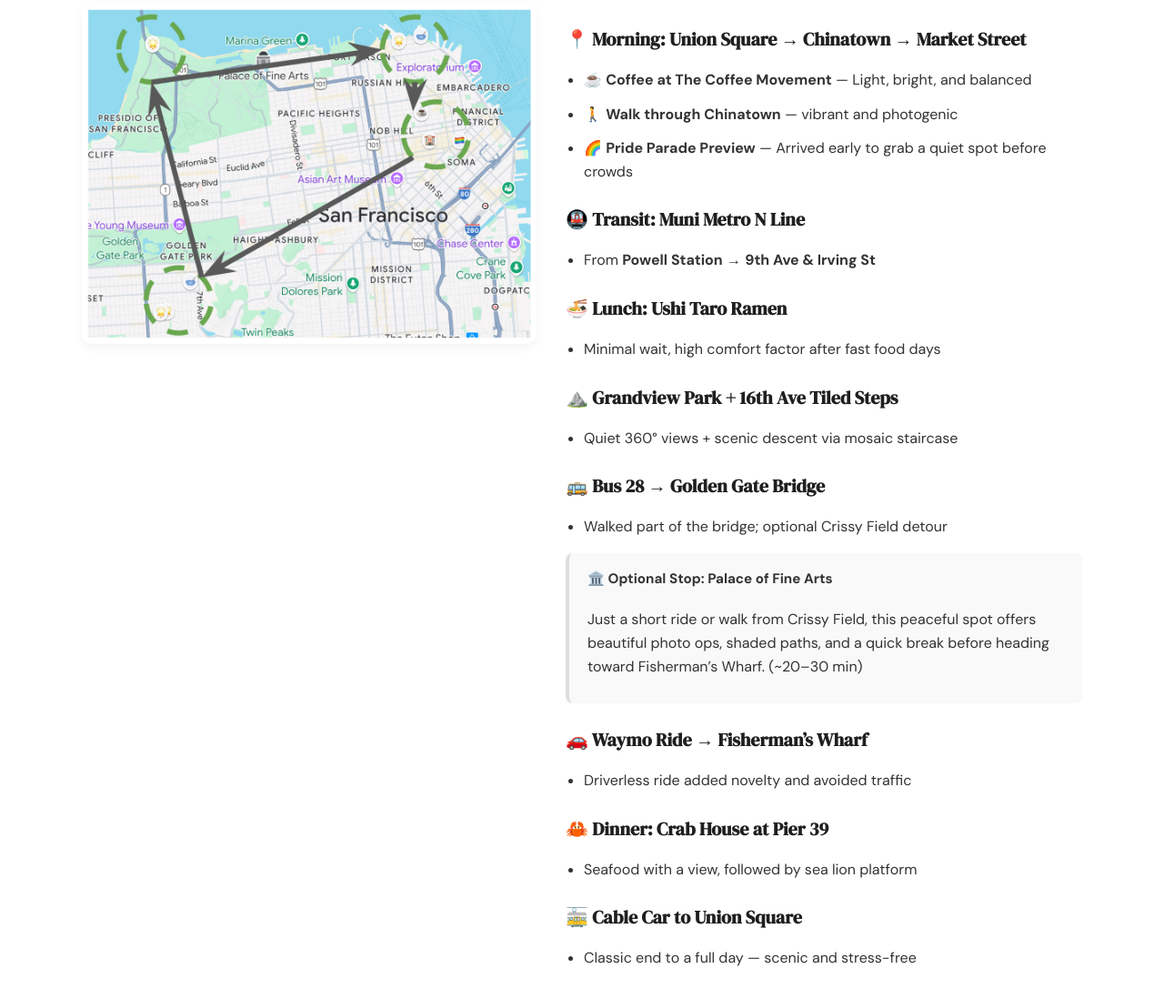
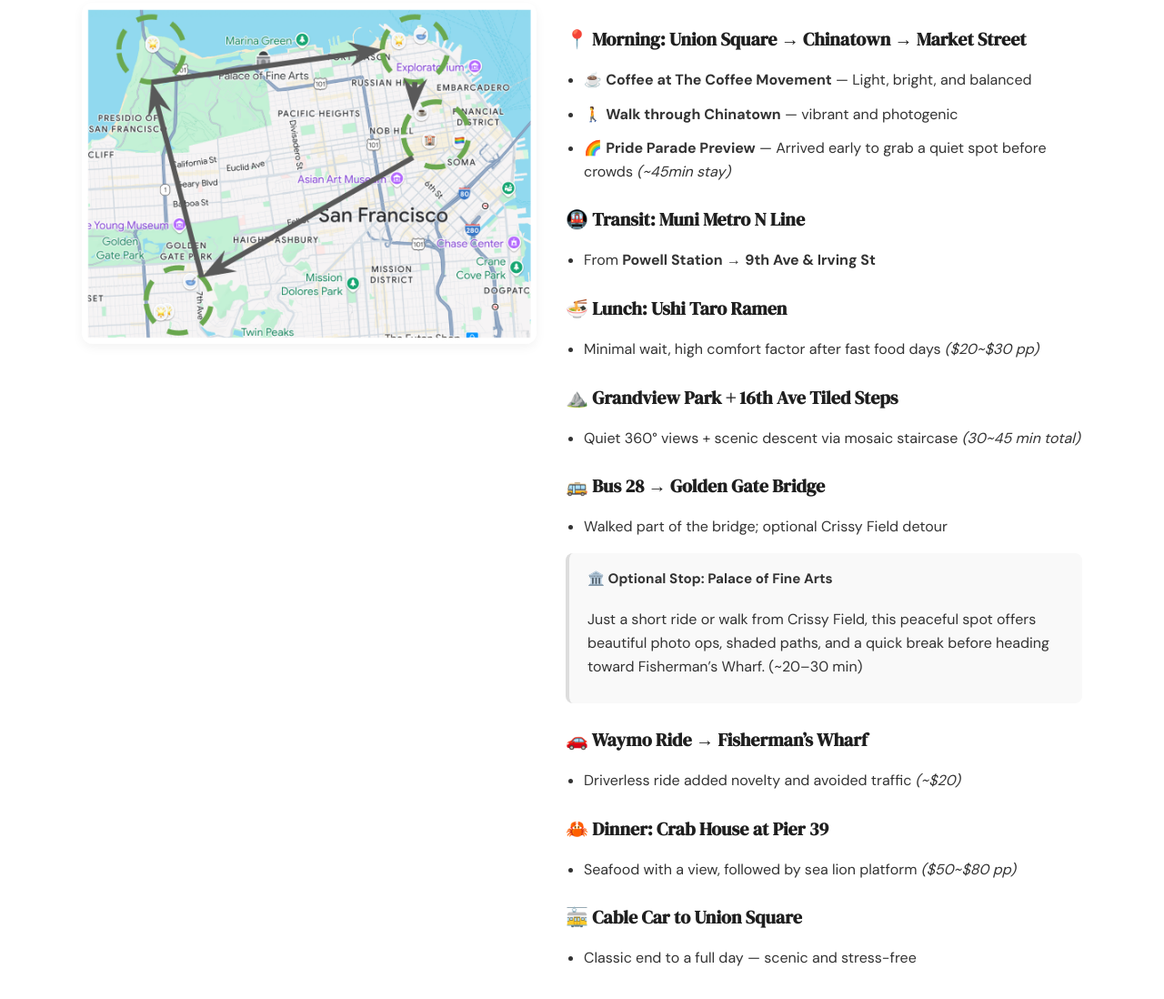
Before and after one commit to TiaGuo9777/travel-website, a plain HTML site: page samples/SF/index.html in a window 1280 px wide. Shown: the part 1304-2402 px from the top of the page at 91% size. Drawn offline with Linux system fonts and the light colour scheme.

Commit message:
Add Time and Cost Est

```diff
--- a/samples/SF/index.html
+++ b/samples/SF/index.html
@@ -63,7 +63,7 @@
       <ul>
         <li>☕ <strong>Coffee at The Coffee Movement</strong> — Light, bright, and balanced</li>
         <li>🚶 <strong>Walk through Chinatown</strong> — vibrant and photogenic</li>
-        <li>🌈 <strong>Pride Parade Preview</strong> — Arrived early to grab a quiet spot before crowds</li>
+        <li>🌈 <strong>Pride Parade Preview</strong> — Arrived early to grab a quiet spot before crowds <em>(~45min stay)</em></li>
       </ul>
       <h3>🚇 Transit: Muni Metro N Line</h3>
       <ul>
@@ -71,11 +71,11 @@
       </ul>
       <h3>🍜 Lunch: Ushi Taro Ramen</h3>
       <ul>
-        <li>Minimal wait, high comfort factor after fast food days</li>
+        <li>Minimal wait, high comfort factor after fast food days <em>($20~$30 pp)</em></li>
       </ul>
       <h3>⛰️ Grandview Park + 16th Ave Tiled Steps</h3>
       <ul>
-        <li>Quiet 360° views + scenic descent via mosaic staircase</li>
+        <li>Quiet 360° views + scenic descent via mosaic staircase <em>(30~45 min total)</em></li>
       </ul>
       <h3>🚌 Bus 28 → Golden Gate Bridge</h3>
       <ul>
@@ -89,11 +89,11 @@
 
       <h3>🚗 Waymo Ride → Fisherman’s Wharf</h3>
       <ul>
-        <li>Driverless ride added novelty and avoided traffic</li>
+        <li>Driverless ride added novelty and avoided traffic <em>(~$20)</em></li>
       </ul>
       <h3>🦀 Dinner: Crab House at Pier 39</h3>
       <ul>
-        <li>Seafood with a view, followed by sea lion platform</li>
+        <li>Seafood with a view, followed by sea lion platform <em>($50~$80 pp)</em></li>
       </ul>
       <h3>🚋 Cable Car to Union Square</h3>
       <ul>
```
